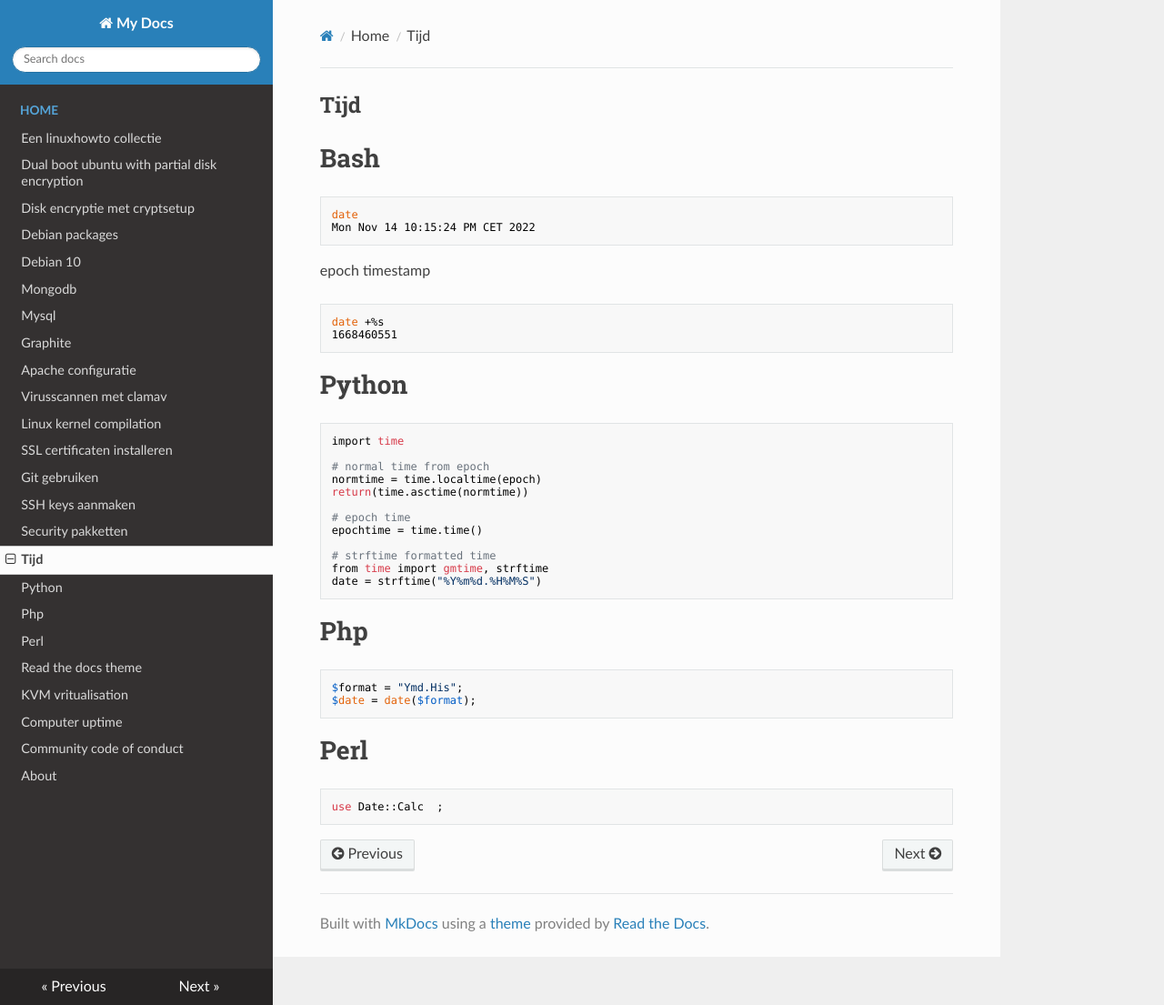
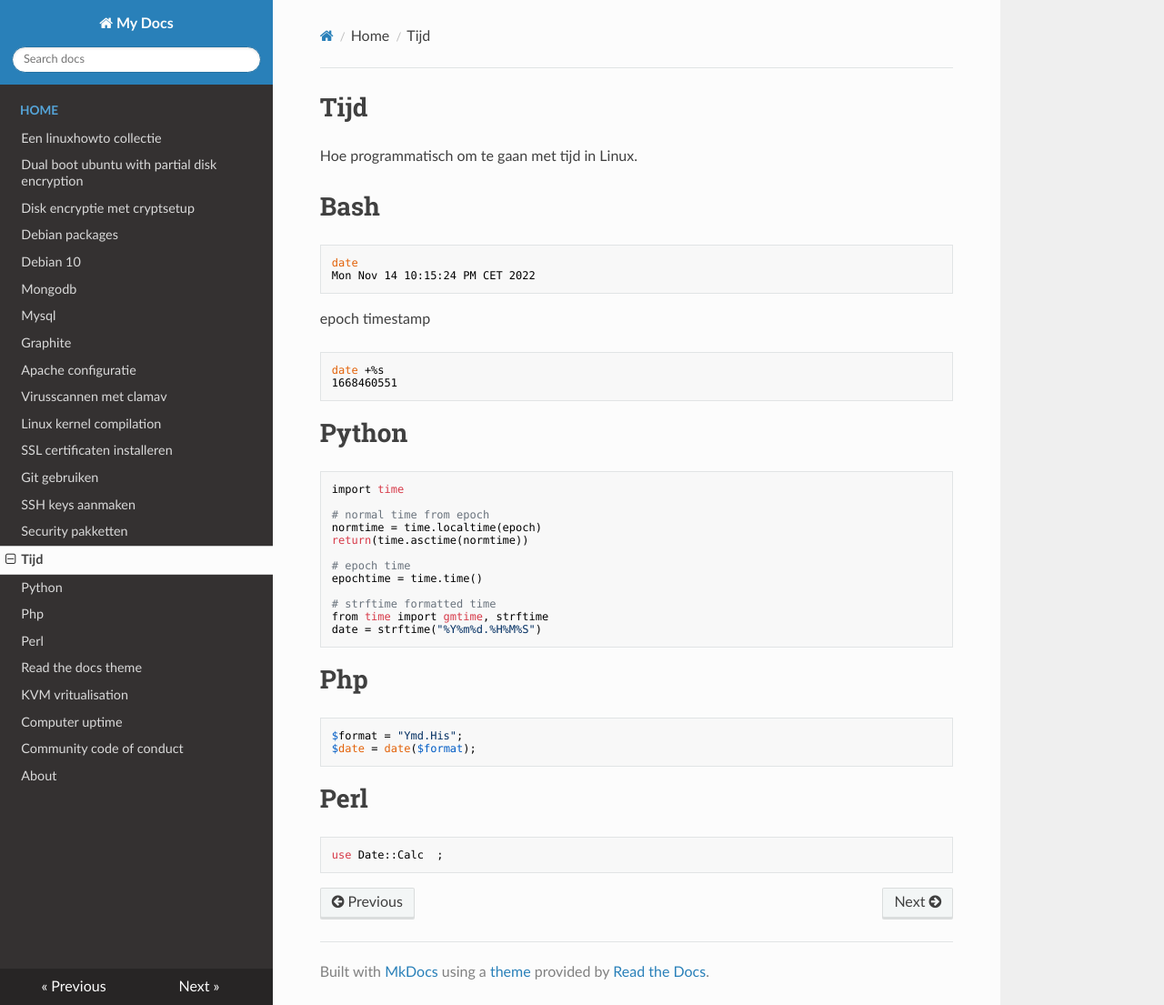
Before and after one commit to MatthewBuchananAstley/linuxhowto, an MkDocs documentation site: the page built from docs/tijd.md, in a window 1280 px wide and 1105 px high. Shown: the whole window at 91% size. Built offline with MkDocs 1.6.1, drawn with Linux system fonts in a browser that asks for light colours; nearby versions of some CDN libraries.

Commit message:
adjusted line

```diff
--- a/docs/tijd.md
+++ b/docs/tijd.md
@@ -1,4 +1,7 @@
-## Tijd
+# Tijd
+
+Hoe programmatisch om te gaan met tijd in Linux.
+
 
 # Bash
 
```
